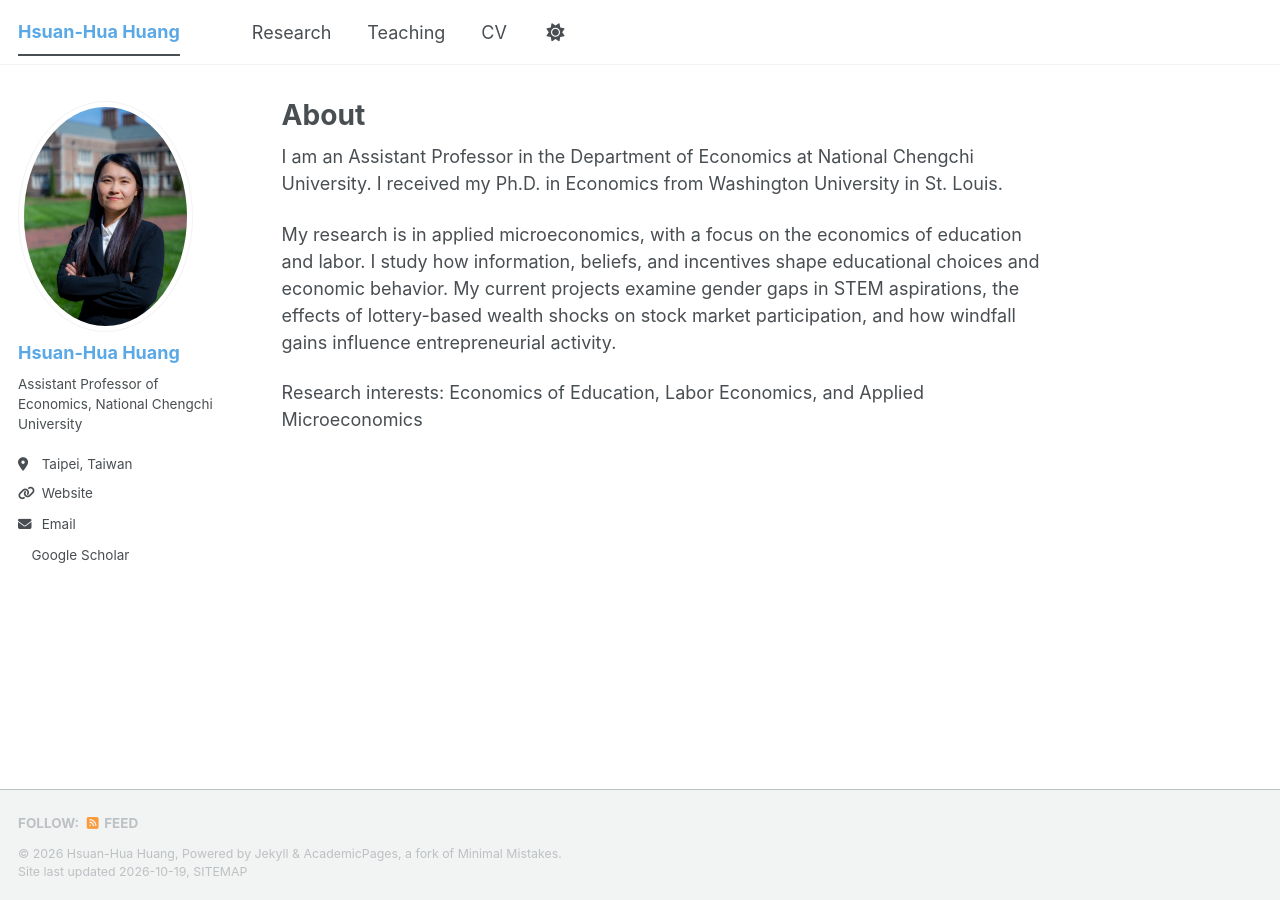
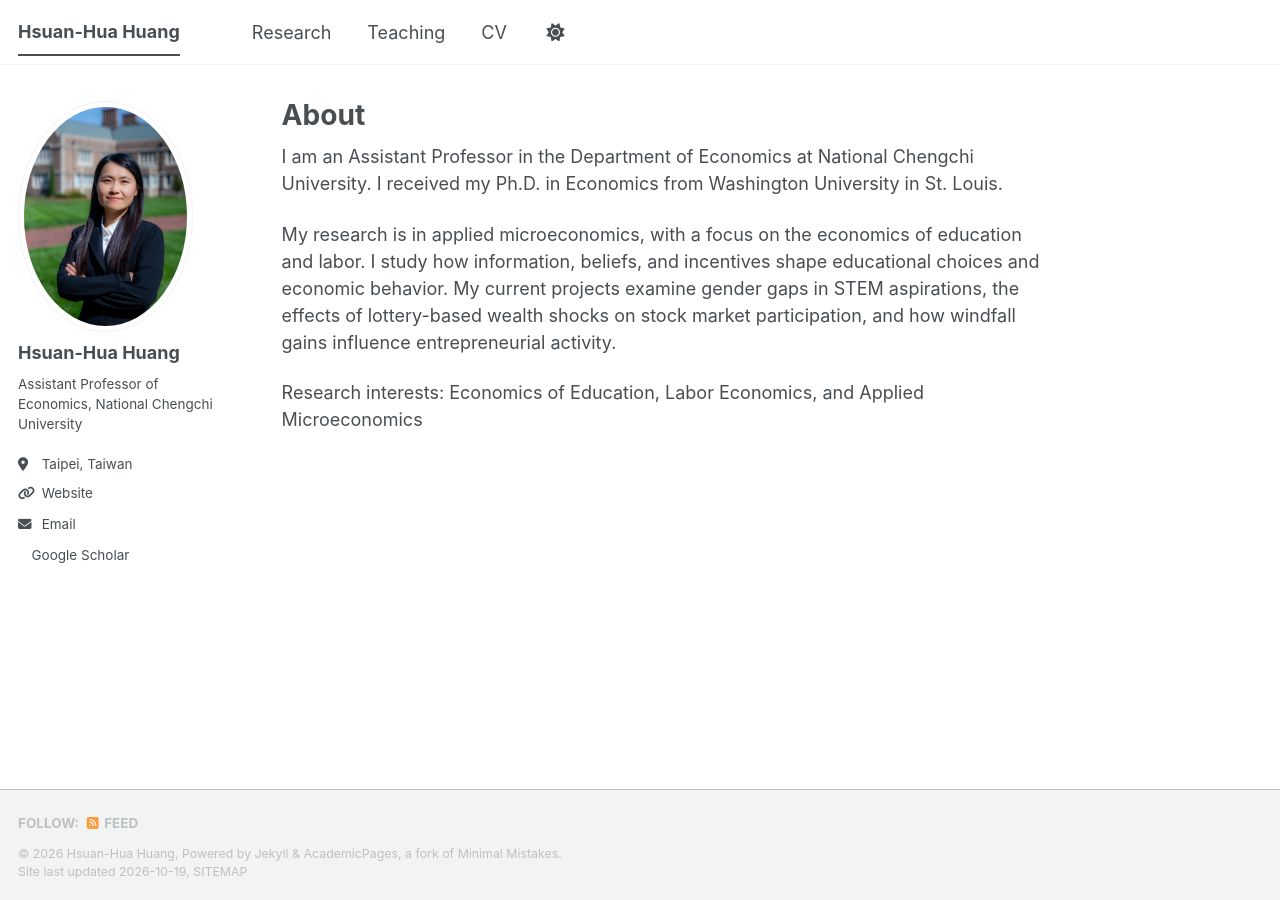
Before and after one commit to hsuanhua-huang/hsuanhua-huang, a Jekyll site: the page built from _pages/about.md, in a window 1280 px wide. Built offline with Jekyll 4.4.1, drawn with Linux system fonts in a browser that asks for light colours; a style sheet for code colours, icons or effects is not loaded.

Commit message:
Update main.scss

```diff
--- a/assets/css/main.scss
+++ b/assets/css/main.scss
@@ -36,15 +36,3 @@
     "layout/archive",
     "layout/sidebar"
 ;
-
-/* ===== 自訂顏色 ===== */
-
-/* 左上角的網站名稱 */
-.greedy-nav .visible-links .masthead__menu-item--lg a {
-  color: #5aa9e6 !important;
-}
-
-/* 照片下方的名字 */
-.author__name {
-  color: #5aa9e6 !important;
-}
```
